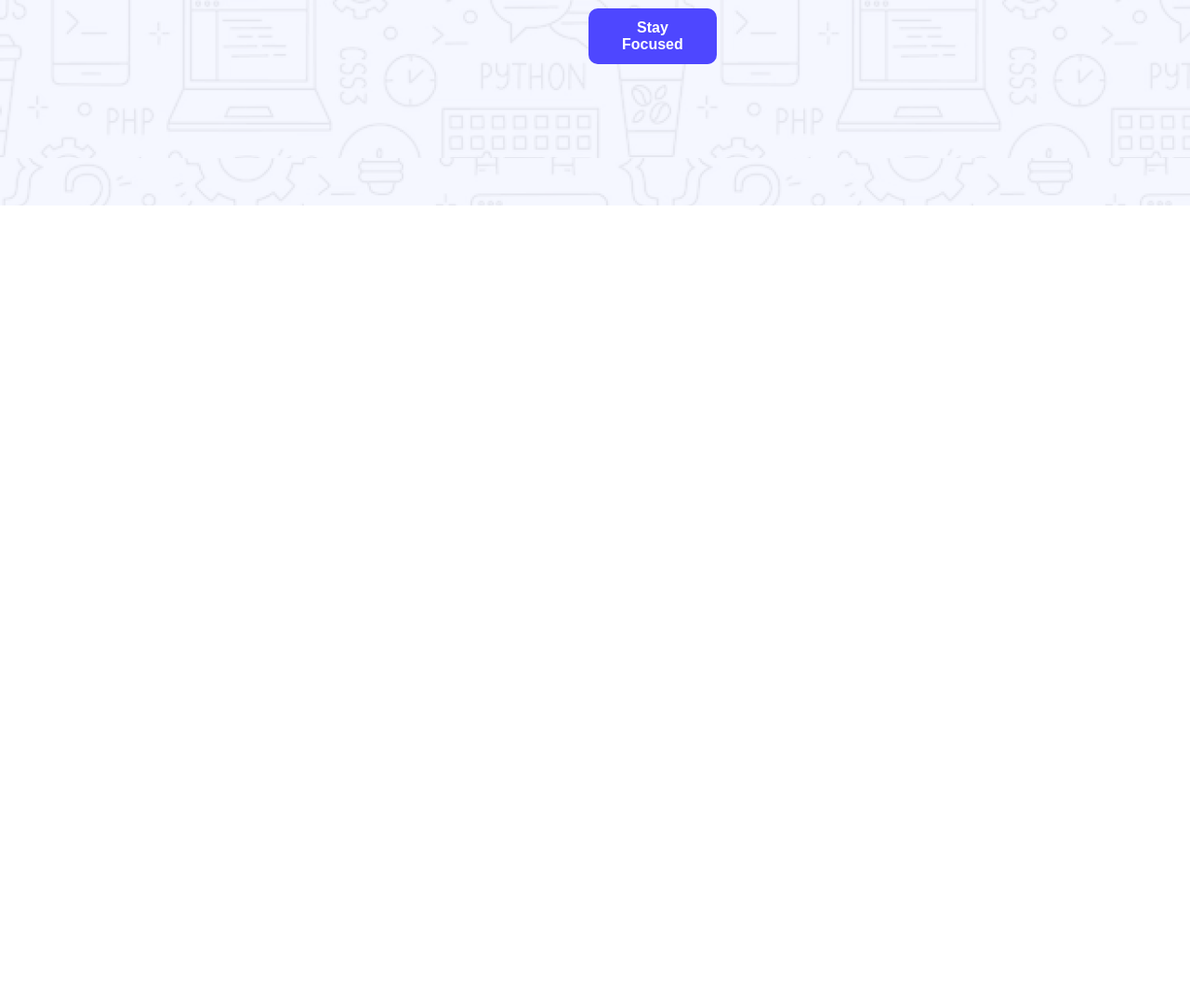
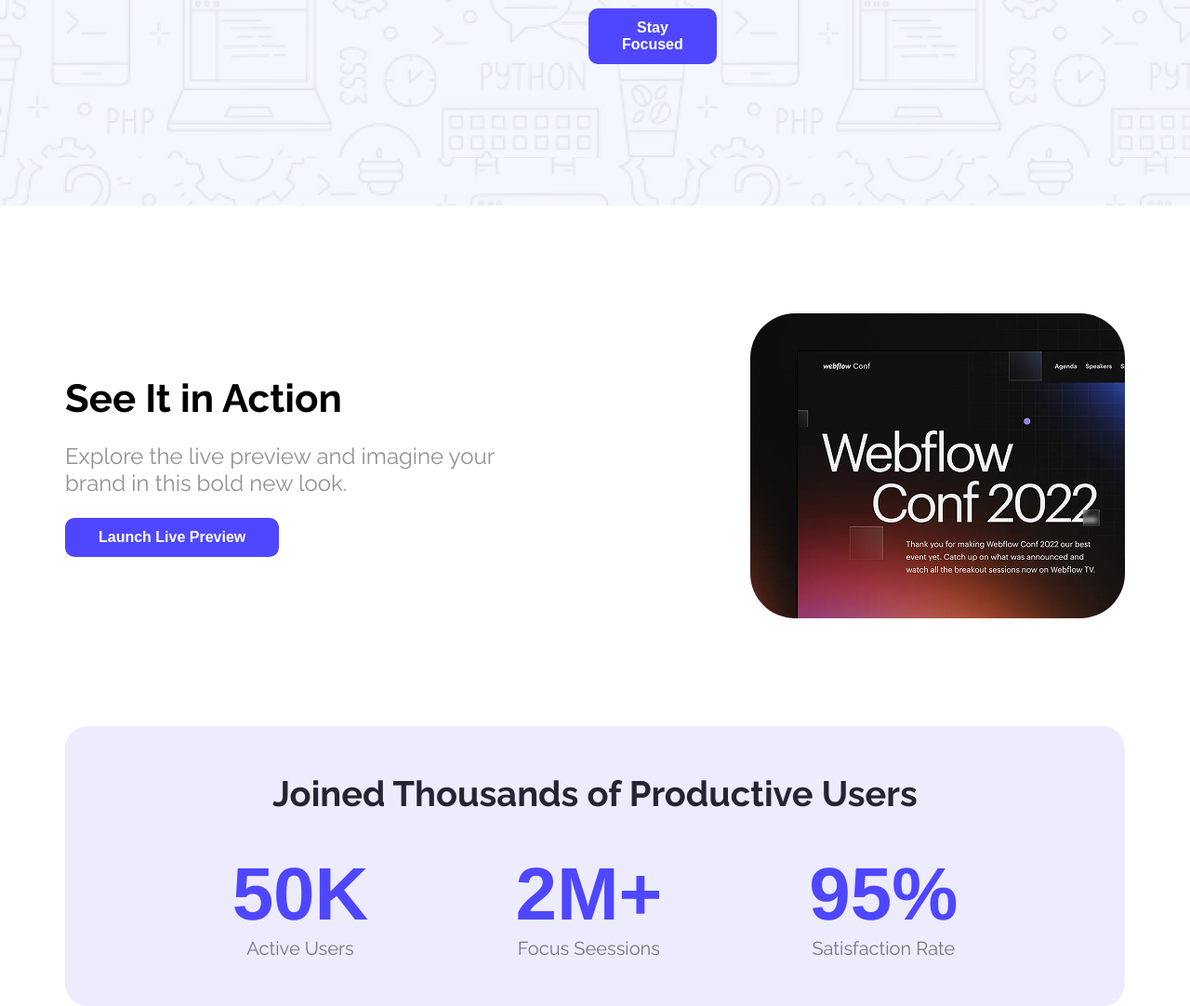
Before and after one commit to maisha850/Assignment-001, a plain HTML site: page index.html in a window 1280 px wide. Shown: the part 482-1564 px from the top of the page at 93% size. Before the commit the page ends 800 px from the top, so only its background shows below. Drawn offline with Linux system fonts and the light colour scheme.

Commit message:
added to two sections

```diff
--- a/index.html
+++ b/index.html
@@ -30,5 +30,41 @@
          </div>
      </header>
 
+     <main>
+
+        <!--Action section  -->
+        <section class="Action">
+            <div>
+                <h3 class="title">See It in Action</h3>
+                <p class="action-text">Explore the live preview and imagine your brand in this bold new look.</p>
+                <button class="btn-primary">Launch Live Preview</button>
+
+            </div>
+            <img class="wc-mini" src="Assets/wc-mini.png" alt="">
+
+        </section>
+        <!-- user section -->
+        <section class="user-sec">
+            <h3 class="user-title text-color">Joined Thousands of Productive Users</h3>
+            <div class="followers">
+                <div class="center">
+                    <h3 class="num primary-color">50K</h3>
+                <p class="description">Active Users</p>
+                </div>
+                <div class="center">
+                    <h3 class="num primary-color">2M+</h3>
+                <p class="description">Focus Seessions</p>
+                </div>
+                <div class="center">
+                    <h3 class="num primary-color">95%</h3>
+                <p class="description">Satisfaction Rate</p>
+                </div>
+
+            </div>
+
+        </section>
+
+     </main>
+
 </body>
 </html>
--- a/style/style.css
+++ b/style/style.css
@@ -43,3 +43,63 @@ header{
 .btn{
     margin: 0 633px 152px 633px;
 }
+main{
+    width: 1140px;
+    margin: auto;
+}
+/* Action section */
+.title{
+    font-size: 42px;
+    font-weight: bold;
+    margin-bottom: 23px;
+}
+.action-text{
+color: rgb(37 ,36, 50, 0.5);
+width: 517px;
+font-size: 24px;
+margin-bottom: 23px;
+}
+.wc-mini{
+    border-radius: 48px;
+}
+.Action{
+    display: flex;
+    gap: 220px;
+    align-items: center;
+    justify-content: center;
+    margin-top: 116px;
+}
+/* user-sec */
+.user-sec{
+    background-color: rgba(78, 71, 255, 0.1);
+
+    border-radius: 24px;
+    text-align: center;
+    padding: 50px 142px;
+    margin-top: 116px;
+}
+.user-title{
+    font-size: 38px;
+    font-weight: 700px;
+}
+.followers{
+    display: flex;
+    justify-content: center;
+    gap: 158px;
+    margin-top: 40px;
+
+
+}
+.num{
+    font-weight: bold;
+    font-size: 80px;
+    font-family: 'Franklin Gothic Medium', 'Arial Narrow', Arial, sans-serif;
+}
+.description{
+    color: rgba(0, 0, 0, 0.5);
+    font-size: 20px;
+
+}
+.center{
+    text-align: center;
+}
```
